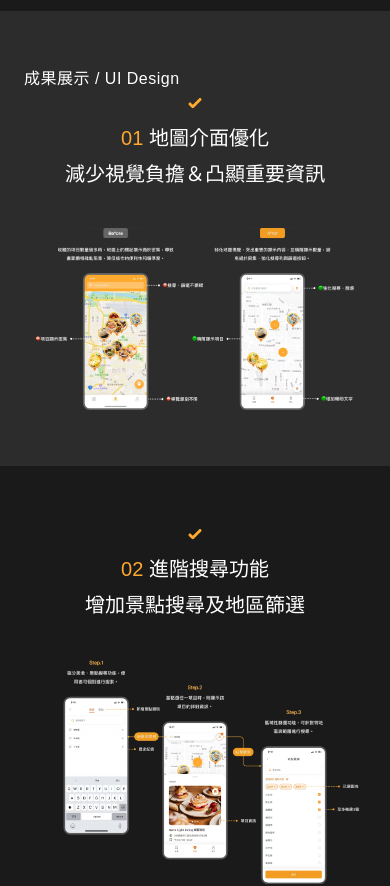
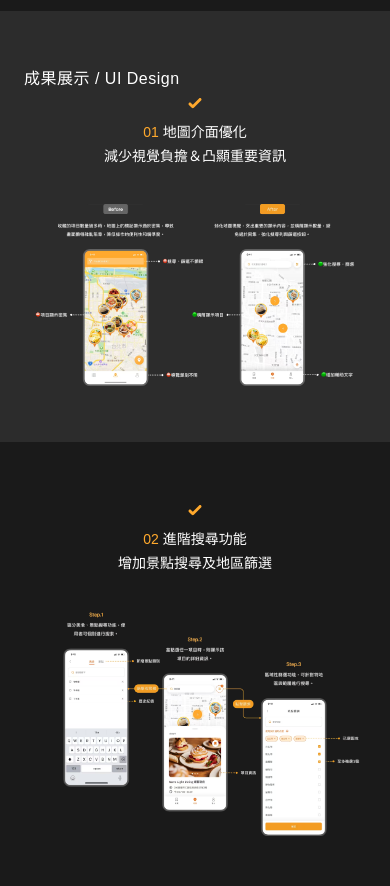
Before and after one commit to leon11081991/yu3_site, a React (Vite) app: page /project/pingo in a window 390 px wide. Shown: the part 8320-9206 px from the top of the page. Built offline with nearby package versions, Linux system fonts and the light colour scheme; a web font is replaced by a local one.

Commit message:
feat: update mobile heading font size and data information
fix data id uiDesign-info-6 image height

addresses #15

```diff
--- a/src/components/pingo/PingoUiDesign.tsx
+++ b/src/components/pingo/PingoUiDesign.tsx
@@ -33,7 +33,7 @@ const DesignImgContent = ({ infos }: DesignImgContentProps) => {
             className={hasBgColor ? 'bg-gray-01' : ''}
           >
             <section
-              className={`${isFirst ? '' : 'pt-[var(--section-padding-y--mobile)] md:pt-[var(--section-padding-y)]'} ${noPaddingButton ? '' : 'pb-[var(--section-padding-y--mobile)] md:pb-[var(--section-padding-y)]'} ${isLast ? 'with-divider' : ''} flex flex-col gap-10`}
+              className={`${isFirst ? '' : 'pt-[var(--section-padding-y--mobile)] lg:pt-[var(--section-padding-y)]'} ${noPaddingButton ? '' : 'pb-[var(--section-padding-y--mobile)] lg:pb-[var(--section-padding-y)]'} ${isLast ? 'with-divider' : ''} flex flex-col gap-10`}
             >
               <div className='flex flex-col items-center gap-2'>
                 {heading && (
@@ -43,12 +43,12 @@ const DesignImgContent = ({ infos }: DesignImgContentProps) => {
                       svgProps={{ color: '#FFA92D' }}
                     />
                     <h4
-                      className='text-xl'
+                      className='text-h3 font-h3 lg:text-xl'
                       dangerouslySetInnerHTML={{ __html: DOMPurify.sanitize(heading) }}
                     ></h4>
                   </>
                 )}
-                <p className='text-xl'>{subheading}</p>
+                <p className='text-h3 font-h3 lg:text-xl'>{subheading}</p>
               </div>
               <div>
                 {images.map(img => {
@@ -83,7 +83,7 @@ const PingoUiDesign = ({ title, information }: PingoUiDesignProps) => {
   return (
     <>
       <ContentContainer className='bg-gray-01'>
-        <div className='pt-[var(--section-padding-y--mobile)] md:pt-[var(--section-padding-y)]'>
+        <div className='pt-[var(--section-padding-y--mobile)] lg:pt-[var(--section-padding-y)]'>
           <h3 className='heading-2'>{title}</h3>
         </div>
       </ContentContainer>
--- a/src/data/project-data.js
+++ b/src/data/project-data.js
@@ -1399,7 +1399,7 @@ export const PROJECT_DATA = {
               alt: 'Pingo 地圖介面優化',
               placeholder: '/images/pingo/pingo-ui-6.avif',
               width: 1122,
-              height: 599
+              height: 598.6
             }
           ]
         }
```
